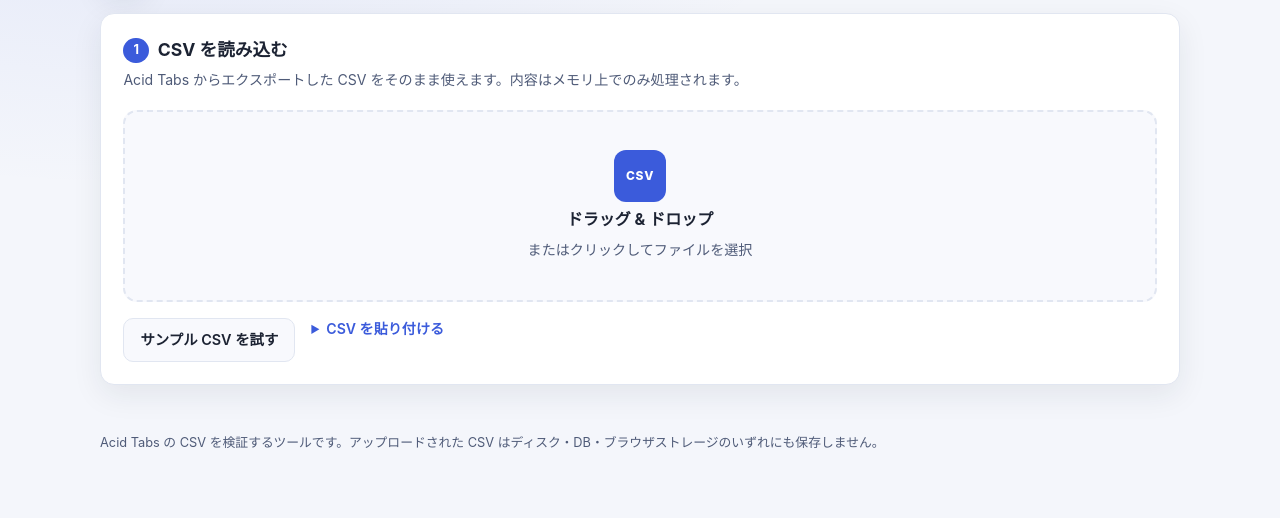
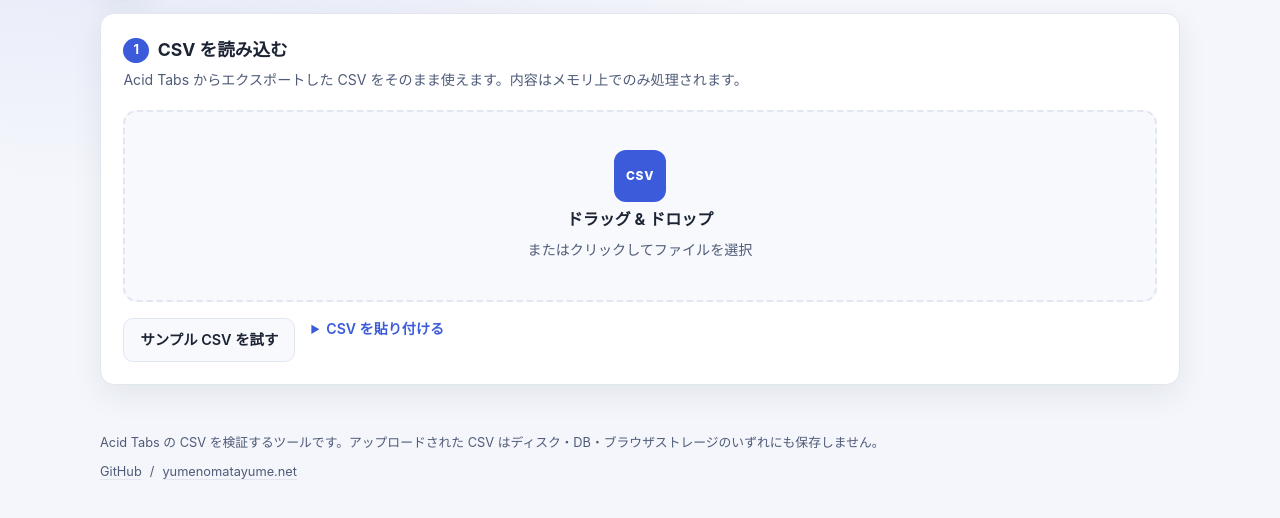
Before and after one commit to ymmmtym/acid-tabs-csv-checker, a website with bundled scripts: page public/index.html in a window 1280 px wide. Shown: the part 92-610 px from the top of the page. Built offline with nearby package versions, Linux system fonts and the light colour scheme; files whose address does not match are found by name.

Commit message:
Add repository and author links to the footer (#21)
Link to the GitHub repository and the author's site so users can find
the source and report issues.

Co-authored-by: openhands <openhands@all-hands.dev>

```diff
--- a/public/index.html
+++ b/public/index.html
@@ -256,6 +256,11 @@
       <p>
         Acid Tabs の CSV を検証するツールです。アップロードされた CSV はディスク・DB・ブラウザストレージのいずれにも保存しません。
       </p>
+      <p class="site-footer-links">
+        <a href="https://github.com/ymmmtym/acid-tabs-csv-checker" target="_blank" rel="noopener noreferrer">GitHub</a>
+        <span aria-hidden="true">/</span>
+        <a href="https://yumenomatayume.net/" target="_blank" rel="noopener noreferrer">yumenomatayume.net</a>
+      </p>
     </footer>
 
     <script type="module" src="/app.js"></script>
--- a/public/styles.css
+++ b/public/styles.css
@@ -890,6 +890,29 @@ h2 {
   font-size: 0.8rem;
 }
 
+.site-footer p {
+  margin: 0 0 0.5rem;
+}
+
+.site-footer-links {
+  display: flex;
+  gap: 0.5rem;
+  align-items: center;
+}
+
+.site-footer-links a {
+  color: inherit;
+  text-decoration: underline;
+  text-decoration-color: var(--border);
+  text-underline-offset: 3px;
+}
+
+.site-footer-links a:hover,
+.site-footer-links a:focus-visible {
+  color: var(--primary);
+  text-decoration-color: currentColor;
+}
+
 @media (max-width: 640px) {
   .card {
     padding: 1rem;
```
